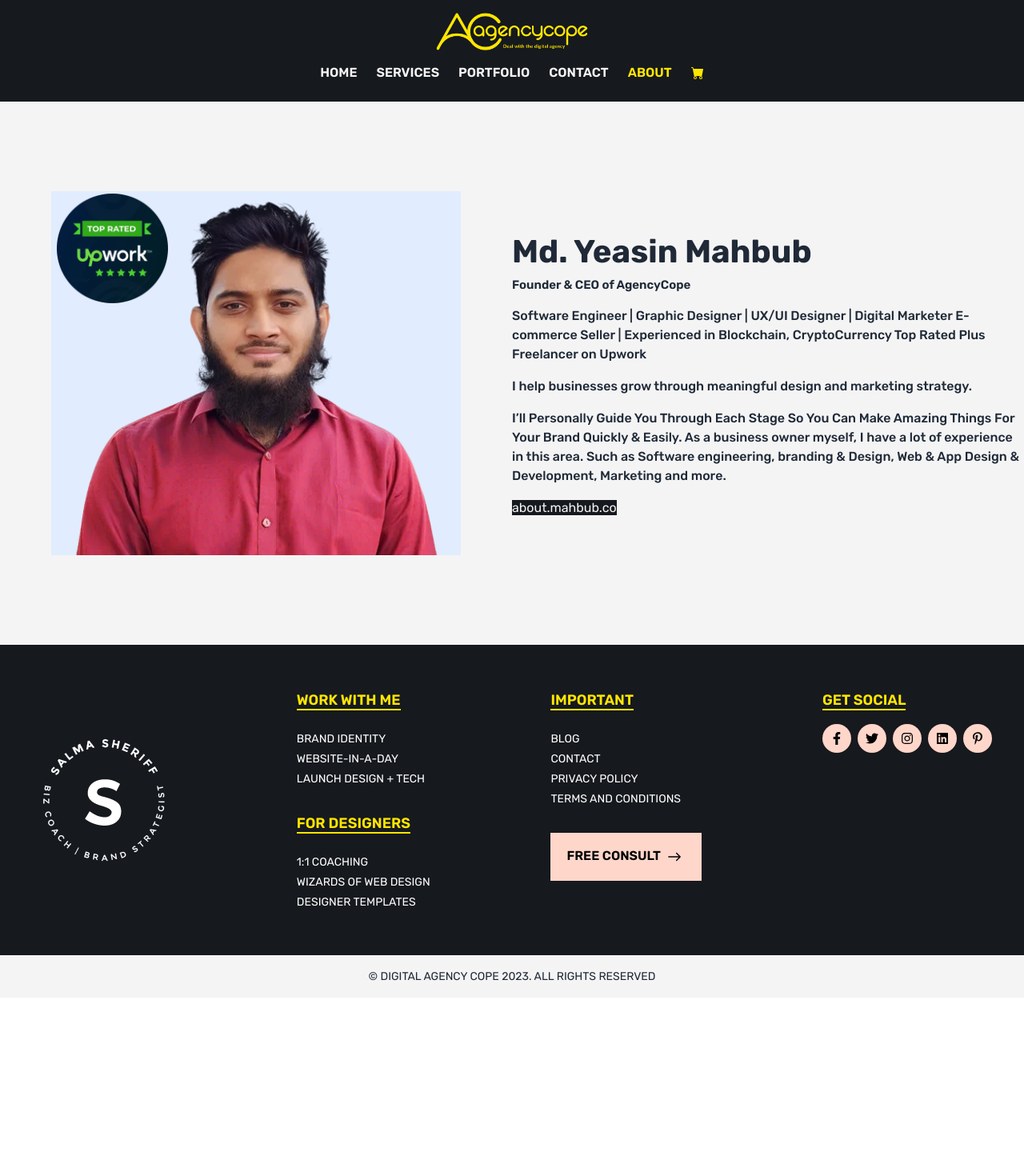
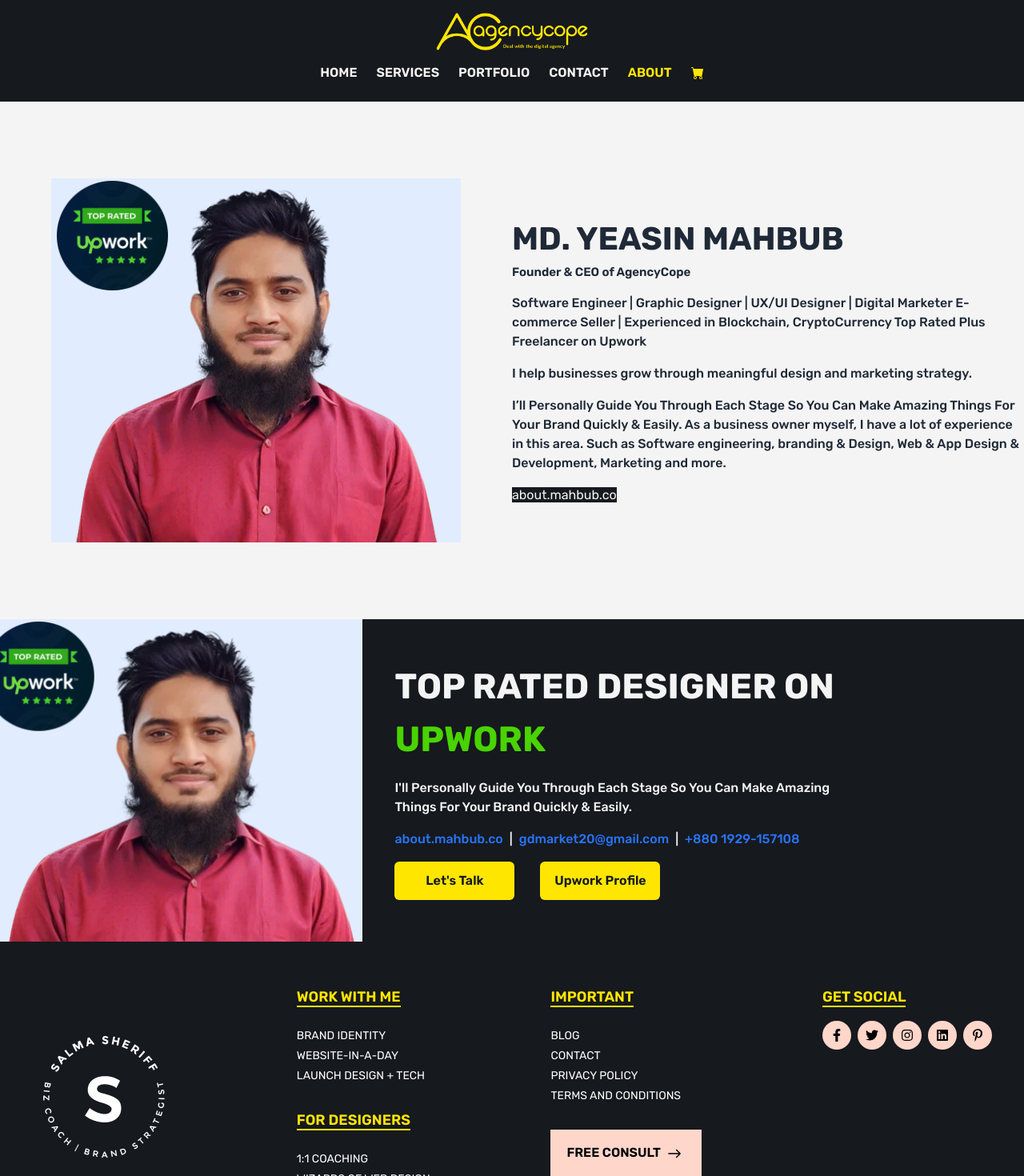
Before and after one commit to abdurrahmanrahat/agencyCope-client, a React (Vite) app: page /about in a window 1280 px wide. Shown: the top 1470 px of the page at 80% size. Before the commit the page ends 1247 px from the top, so only its background shows below. Built offline with nearby package versions, Linux system fonts and the light colour scheme.

Commit message:
about page section

```diff
--- a/src/Pages/About/About.jsx
+++ b/src/Pages/About/About.jsx
@@ -1,46 +1,11 @@
-import AboutImage from "../../assets/about/about.png";
+import Section1 from "./Section1";
+import Section2 from "./Section2";
 
 const About = () => {
   return (
-    <div className="bg-[#F4F4F4]">
-      <div className="max-w-screen-xl mx-auto md:flex py-16 md:py-28 px-4 md:px-0">
-        <div className="md:w-1/2 pb-8 md:pb-0 md:flex justify-center">
-          <img src={AboutImage} alt="" />
-        </div>
-        <div className="md:w-1/2 flex flex-col justify-center space-y-4">
-          <div>
-            <h4 className="text-[32px] md:text-[40px] font-bold">
-              Md. Yeasin Mahbub
-            </h4>
-            <p className="text-[15px] 2xl:text-[16px] font-semibold">
-              Founder & CEO of AgencyCope
-            </p>
-          </div>
-
-          <p className="font-medium">
-            Software Engineer | Graphic Designer | UX/UI Designer | Digital
-            Marketer E-commerce Seller | Experienced in Blockchain,
-            CryptoCurrency Top Rated Plus Freelancer on Upwork
-          </p>
-
-          <p className="font-medium">
-            I help businesses grow through meaningful design and marketing
-            strategy.
-          </p>
-
-          <p className="font-medium">
-            I’ll Personally Guide You Through Each Stage So You Can Make Amazing
-            Things For Your Brand Quickly & Easily. As a business owner myself,
-            I have a lot of experience in this area. Such as Software
-            engineering, branding & Design, Web & App Design & Development,
-            Marketing and more.
-          </p>
-
-          <a href="#">
-            <span className="bg-[#16191E] text-[#F4F4F4]">about.mahbub.co</span>
-          </a>
-        </div>
-      </div>
+    <div>
+      <Section1 />
+      <Section2 />
     </div>
   );
 };
--- /dev/null
+++ b/src/Pages/About/Section1.jsx
@@ -0,0 +1,48 @@
+import AboutImage from "../../assets/about/about.png";
+
+const Section1 = () => {
+  return (
+    <div className="bg-[#F4F4F4]">
+      <div className="max-w-screen-xl mx-auto md:flex py-16 md:py-24 px-4 md:px-0">
+        <div className="md:w-1/2 pb-8 md:pb-0 md:flex justify-center">
+          <img src={AboutImage} alt="" />
+        </div>
+        <div className="md:w-1/2 flex flex-col justify-center space-y-4">
+          <div>
+            <h4 className="text-[28px] md:text-[36px] lg:text-[40px] font-bold uppercase">
+              Md. Yeasin Mahbub
+            </h4>
+            <p className="text-[15px] 2xl:text-[16px] font-semibold">
+              Founder & CEO of AgencyCope
+            </p>
+          </div>
+
+          <p className="font-medium">
+            Software Engineer | Graphic Designer | UX/UI Designer | Digital
+            Marketer E-commerce Seller | Experienced in Blockchain,
+            CryptoCurrency Top Rated Plus Freelancer on Upwork
+          </p>
+
+          <p className="font-medium">
+            I help businesses grow through meaningful design and marketing
+            strategy.
+          </p>
+
+          <p className="font-medium">
+            I’ll Personally Guide You Through Each Stage So You Can Make Amazing
+            Things For Your Brand Quickly & Easily. As a business owner myself,
+            I have a lot of experience in this area. Such as Software
+            engineering, branding & Design, Web & App Design & Development,
+            Marketing and more.
+          </p>
+
+          <a href="#">
+            <span className="bg-[#16191E] text-[#F4F4F4]">about.mahbub.co</span>
+          </a>
+        </div>
+      </div>
+    </div>
+  );
+};
+
+export default Section1;
--- /dev/null
+++ b/src/Pages/About/Section2.jsx
@@ -0,0 +1,49 @@
+import About2Image from "../../assets/about/about2.png";
+
+const Section2 = () => {
+  return (
+    <div className="bg-[#16191E] mx-4 md:mx-0">
+      <div className="md:flex">
+        <div>
+          <img src={About2Image} className="" alt="" />
+        </div>
+        <div className="text-[#F4F4F4] p-10 flex flex-col justify-center space-y-4">
+          <h2 className="text-[24px] md:text-[36px] lg:text-[44px] font-bold uppercase">
+            TOP RATED DESIGNER ON <span className="text-[#49D300]">UPWORK</span>
+          </h2>
+
+          <p className="font-medium max-w-[55ch]">
+            I&apos;ll Personally Guide You Through Each Stage So You Can Make
+            Amazing Things For Your Brand Quickly & Easily.
+          </p>
+
+          <div>
+            <p className="font-medium flex flex-col md:flex-row">
+              <span className="text-[#2973F6]">about.mahbub.co</span>
+              <span className="hidden md:inline px-2">|</span>
+              <span className="text-[#2973F6]">gdmarket20@gmail.com</span>
+              <span className="hidden md:inline px-2">|</span>
+              <span className="text-[#2973F6]">+880 1929-157108</span>
+            </p>
+          </div>
+
+          <div className="flex flex-col md:flex-row gap-4 md:gap-8">
+            <div>
+              <button className="text-[16px] font-semibold  border border-black rounded-md bg-[#ffe600] border-none text-[#16191e] hover:bg-black hover:text-white duration-1000 w-[150px] p-[8px] md:p-[12px]">
+                Let&apos;s Talk
+              </button>
+            </div>
+
+            <div>
+              <button className="text-[16px] font-semibold border border-black rounded-md bg-[#ffe600] border-none text-[#16191e] hover:bg-black hover:text-white duration-1000 w-[150px] p-[8px] md:p-[12px]">
+                Upwork Profile
+              </button>
+            </div>
+          </div>
+        </div>
+      </div>
+    </div>
+  );
+};
+
+export default Section2;
```
Also changed, not shown: src/assets/about/about2.png (added).
